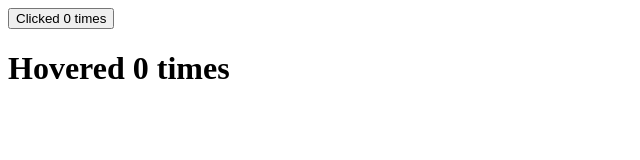
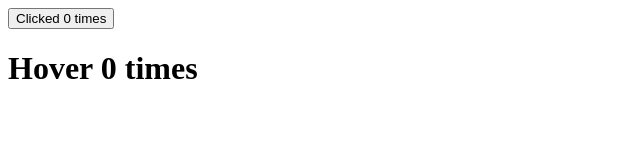
Before and after one commit to atikhasan007/react-practice, a React app: page / in a window 1280 px wide. Shown: the top 160 px of the page, without its empty margins (0-640 px from the left). Built offline with nearby package versions, Linux system fonts and the light colour scheme; the HTML template or start-up script is replaced by a standard one.

Commit message:
render props pattern with class component

```diff
--- a/src/App.jsx
+++ b/src/App.jsx
@@ -1,13 +1,26 @@
 import ClickCounter from "./components/ClickCounter";
+import Counter from "./components/Counter";
 import HoverCounter from "./components/HoverCounter";
 
 function App() {
-   return (
-     <div className="app" >
-      <ClickCounter />
-      <HoverCounter />
-     </div>
-   );
+    return (
+        <div className="app">
+            <Counter
+                render={(counter, incrementCount) => (
+                    <ClickCounter counter={counter} incrementCount={incrementCount} />
+                )}
+            />
+
+
+             <Counter
+                render={(counter, incrementCount) => (
+                    <HoverCounter counter={counter} incrementCount={incrementCount} />
+                )}
+            />
+
+
+        </div>
+    );
 }
 
 export default App;
--- a/src/components/ClickCounter.jsx
+++ b/src/components/ClickCounter.jsx
@@ -1,19 +1,18 @@
+import React from "react";
 
-import withCounter from "./HOC/withCounter";
+export default class ClickCounter extends React.Component {
 
-const  ClickCounter = (props) => {
 
-    const {count , incrementCount} = props;
-    return(
-        <div>
+    render() {
 
-            <button type="button"
-            onClick={incrementCount}
-            >Clicked {count} times </button>
+      const { counter, incrementCount } = this.props;
 
-        </div>
-    )
-
+        return (
+            <div>
+                <button type="button" onClick={incrementCount}>
+                    Clicked {counter} times
+                </button>
+            </div>
+        );
+    }
 }
-
-export  default withCounter(ClickCounter);
--- /dev/null
+++ b/src/components/Counter.jsx
@@ -0,0 +1,21 @@
+
+
+import React from "react";
+
+class Counter extends React.Component{
+    state = {
+        count: 0,
+    };
+
+    incrementCount = () =>{
+        this.setState((prevState)=>({count: prevState.count+1}));
+    }
+    render(){
+        const {render} = this.props;
+
+        const {count} = this.state;
+        return render(count , this.incrementCount);
+    }
+}
+
+export default  Counter;
--- a/src/components/HoverCounter.jsx
+++ b/src/components/HoverCounter.jsx
@@ -1,9 +1,18 @@
 import React from "react";
-import withCounter from "./HOC/withCounter";
 
-const HoverCounter = (props) => {
-    const { count, incrementCount } = props;
-    return <h1 onMouseOver={incrementCount}>Hovered {count} times</h1>;
-};
+export default class HoverCounter extends React.Component {
 
-export default withCounter(HoverCounter);
+
+    render() {
+
+      const { counter, incrementCount } = this.props;
+
+        return (
+            <div>
+                <h1 onMouseOver={incrementCount}>
+                    Hover {counter} times
+                </h1>
+            </div>
+        );
+    }
+}
--- /dev/null
+++ b/src/components/User.jsx
@@ -0,0 +1,5 @@
+export default function User({render}){
+
+    return render(true);
+
+}
```
